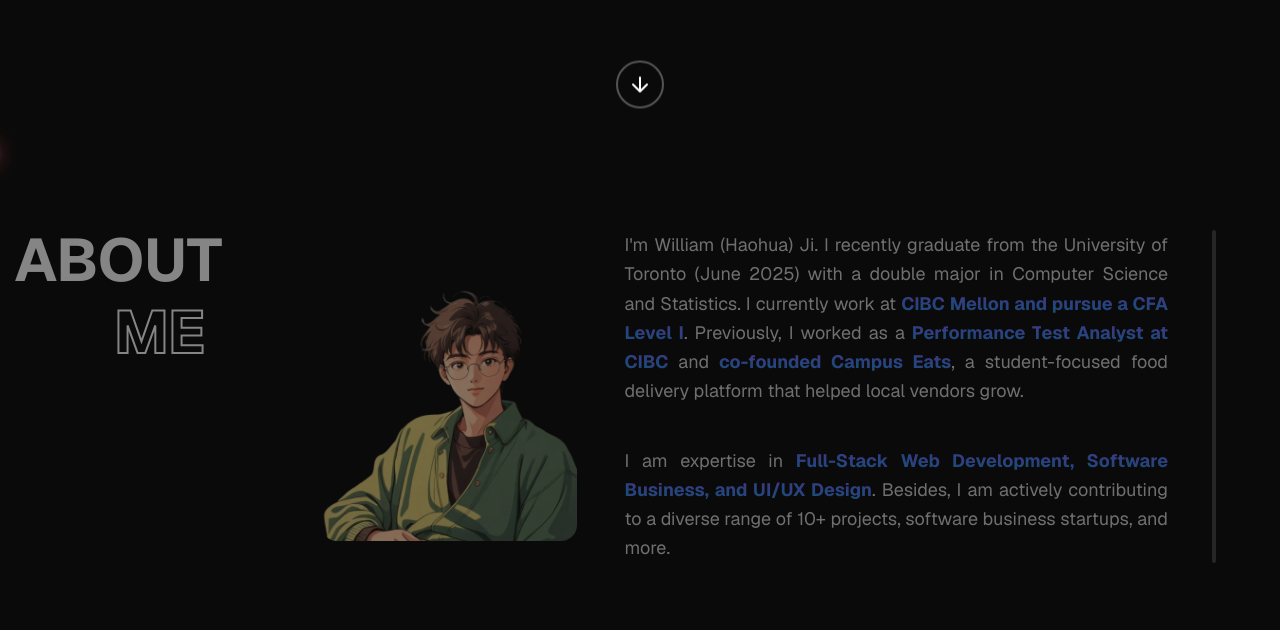
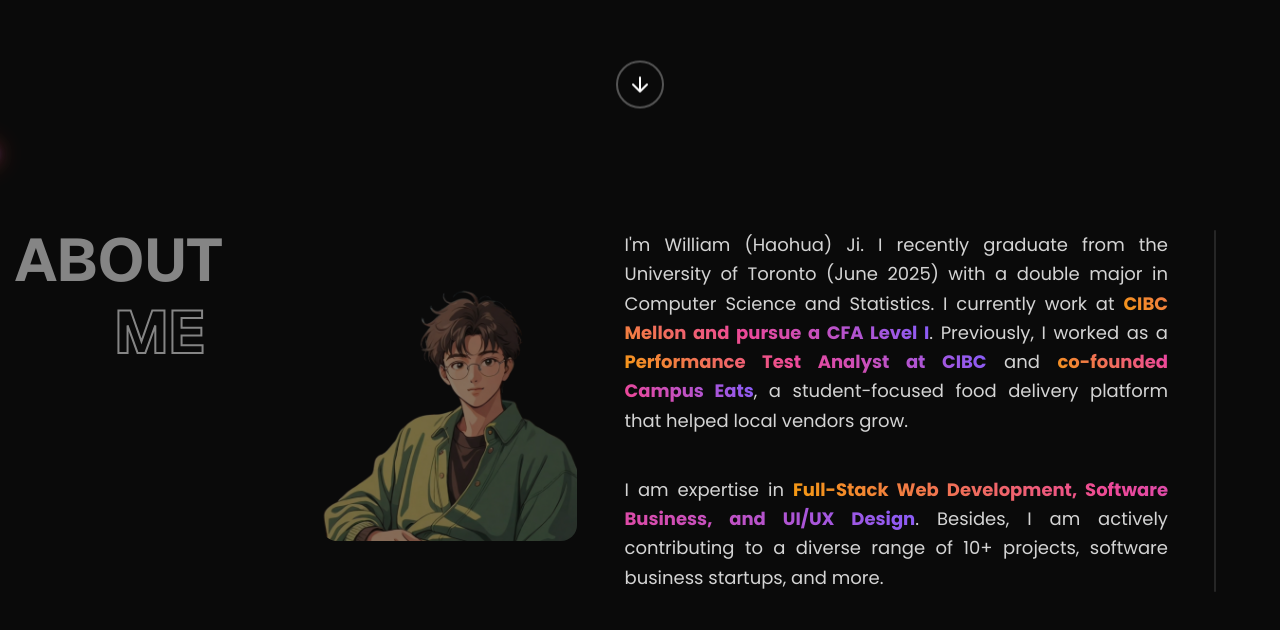
Before and after one commit to WilliamJiH/WilliamJiH.github.io, a Next.js app: page / in a window 1280 px wide. Shown: the part 650-1280 px from the top of the page. Built offline with nearby package versions, Linux system fonts and the light colour scheme.

Commit message:
Done About Me with minor fixes

```diff
--- a/src/app/layout.tsx
+++ b/src/app/layout.tsx
@@ -1,7 +1,14 @@
 import type { Metadata } from "next";
 import { GeistSans } from "geist/font/sans";
+import { Poppins } from "next/font/google";
 import "./globals.css";
 import { MyFloatingDock } from "@/components/floating-dock";
+
+const poppins = Poppins({
+  subsets: ["latin"],
+  weight: ["400", "500", "600", "700"],
+  variable: "--font-poppins",
+});
 
 export const metadata: Metadata = {
   title: "Create Next App",
@@ -15,7 +22,7 @@
 }>) {
   return (
     <html lang="en">
-      <body className={`${GeistSans.variable} ${GeistSans.className} antialiased`}>
+      <body className={`${GeistSans.variable} ${poppins.variable} ${GeistSans.className} antialiased`}>
         {children}
         <MyFloatingDock />
       </body>
--- a/src/app/page.tsx
+++ b/src/app/page.tsx
@@ -3,10 +3,9 @@
 import { Spotlight } from '@/components/ui/spotlight';
 import LoadingWrapper from '@/components/loading-wrapper';
 import { HypertextReveal } from '@/components/ui/hypertext';
-import { useState, useEffect, useRef } from 'react';
+import { useState, useEffect, useRef, useCallback } from 'react';
 import { motion } from 'motion/react';
 import Image from 'next/image';
-import { CardSpotlight } from '@/components/ui/card-spotlight';
 
 export default function Home() {
   const [currentSentence, setCurrentSentence] = useState(0);
@@ -26,7 +25,7 @@
     'Moving fast. Breaking nothing.',
   ];
 
-  const cycleSentences = () => {
+  const cycleSentences = useCallback(() => {
     setShowSentence(true);
 
     setTimeout(() => {
@@ -35,9 +34,9 @@
       setTimeout(() => {
         setCurrentSentence((prev) => (prev + 1) % sentences.length);
         cycleSentences();
-      }, 2000); // Wait 2s for fade out to complete
-    }, 4000); // Show for 4s
-  };
+      }, 1500); // Wait 1s for fade out to complete
+    }, 4000); // Show for 5s (1s fade-in + 4s fully visible)
+  }, [sentences.length]);
 
   useEffect(() => {
     const startSentences = setTimeout(() => {
@@ -168,7 +167,7 @@
                   key={currentSentence}
                   initial={{ opacity: 0 }}
                   animate={{ opacity: showSentence ? 1 : 0 }}
-                  transition={{ duration: 2, ease: 'easeInOut' }}
+                  transition={{ duration: 1, ease: 'easeInOut' }}
                   className='h-8 md:h-12 flex items-center justify-center text-neutral-300 text-center'
                 >
                   {sentences[currentSentence]}
@@ -263,12 +262,13 @@
               {/* Right Section - Combined Paragraphs */}
               <div className='flex-1 relative max-w-2xl'>
                 {/* Vertical Progress Line */}
-                <div className='absolute right-0 top-0 bottom-0 w-1 bg-neutral-800 rounded-full hidden lg:block'>
+                <div className='absolute right-0 top-0 bottom-0 w-0.5 bg-neutral-800 rounded-full hidden lg:block'>
                   <div
-                    className='bg-gradient-to-b from-purple-500 via-blue-500 to-green-500 rounded-full transition-all duration-300 ease-out'
+                    className='rounded-full transition-all duration-300 ease-out'
                     style={{
                       height: `${homePageProgress * 100}%`,
                       width: '100%',
+                      background: 'linear-gradient(to bottom, #f59e0b, #ec4899, #8b5cf6, #3b82f6, #10b981)',
                     }}
                   />
                 </div>
@@ -276,114 +276,65 @@
                   <p
                     className='text-base sm:text-lg md:text-xl lg:text-base xl:text-lg text-neutral-300 leading-relaxed text-justify mb-8 lg:mb-10'
                     style={{
-                      fontFamily: 'var(--font-geist), Geist Sans, system-ui, sans-serif',
+                      fontFamily: 'var(--font-poppins), system-ui, sans-serif !important',
                     }}
                   >
-                    {(() => {
-                      const text =
-                        "I'm William (Haohua) Ji. I recently graduate from the University of Toronto (June 2025) with a double major in Computer Science and Statistics. I currently work at CIBC Mellon and pursue a CFA Level I. Previously, I worked as a Performance Test Analyst at CIBC and co-founded Campus Eats, a student-focused food delivery platform that helped local vendors grow.";
-                      const highlights = [
-                        {
-                          text: 'CIBC Mellon and pursue a CFA Level I',
-                          start: text.indexOf('CIBC Mellon and pursue a CFA Level I'),
-                        },
-                        {
-                          text: 'Performance Test Analyst at CIBC',
-                          start: text.indexOf('Performance Test Analyst at CIBC'),
-                        },
-                        { text: 'co-founded Campus Eats', start: text.indexOf('co-founded Campus Eats') },
-                      ];
-
-                      return text.split('').map((char, index) => {
-                        const totalChars = 364;
-                        const charProgress =
-                          scrollDirection === 'up'
-                            ? aboutSectionProgress
-                            : Math.max(0, Math.min(1, (aboutSectionProgress * totalChars - index) / 5));
-
-                        const isHighlighted = highlights.some(
-                          (highlight) => index >= highlight.start && index < highlight.start + highlight.text.length
-                        );
-
-                        return (
+                    I'm William (Haohua) Ji. I recently graduate from the University of Toronto (June 2025) with a
+                    double major in Computer Science and Statistics. I currently work at{' '}
                     <span
-                            key={index}
-                            className={isHighlighted ? 'font-bold bg-clip-text text-transparent' : ''}
+                      className='font-bold bg-clip-text text-transparent'
                       style={{
-                              filter:
-                                scrollDirection === 'up' ? 'blur(0px)' : `blur(${Math.max(0, 5 - charProgress * 5)}px)`,
-                              opacity: Math.max(0.2, charProgress),
-                              transition: 'filter 0.3s ease, opacity 0.3s ease',
-                              ...(isHighlighted && {
-                                backgroundImage: 'linear-gradient(45deg, #10b981, #3b82f6, #8b5cf6, #ec4899)',
+                        backgroundImage: 'linear-gradient(45deg, #f59e0b, #ec4899, #8b5cf6, #3b82f6, #10b981)',
                         backgroundSize: '200% 200%',
                         animation: 'aurora 6s ease-in-out infinite',
-                              }),
                       }}
                     >
-                            {char}
+                      CIBC Mellon and pursue a CFA Level I
                     </span>
-                        );
-                      });
-                    })()}
+                    . Previously, I worked as a{' '}
+                    <span
+                      className='font-bold bg-clip-text text-transparent'
+                      style={{
+                        backgroundImage: 'linear-gradient(45deg, #f59e0b, #ec4899, #8b5cf6, #3b82f6, #10b981)',
+                        backgroundSize: '200% 200%',
+                        animation: 'aurora 6s ease-in-out infinite',
+                      }}
+                    >
+                      Performance Test Analyst at CIBC
+                    </span>{' '}
+                    and{' '}
+                    <span
+                      className='font-bold bg-clip-text text-transparent'
+                      style={{
+                        backgroundImage: 'linear-gradient(45deg, #f59e0b, #ec4899, #8b5cf6, #3b82f6, #10b981)',
+                        backgroundSize: '200% 200%',
+                        animation: 'aurora 6s ease-in-out infinite',
+                      }}
+                    >
+                      co-founded Campus Eats
+                    </span>
+                    , a student-focused food delivery platform that helped local vendors grow.
                   </p>
 
                   <p
                     className='text-base sm:text-lg md:text-xl lg:text-base xl:text-lg text-neutral-300 leading-relaxed text-justify'
                     style={{
-                      fontFamily: 'var(--font-geist), Geist Sans, system-ui, sans-serif',
+                      fontFamily: 'var(--font-poppins), system-ui, sans-serif !important',
                     }}
                   >
-                    {(() => {
-                      const text =
-                        'I am expertise in Full-Stack Web Development, Software Business, and UI/UX Design. Besides, I am actively contributing to a diverse range of 10+ projects, software business startups, and more.';
-                      const highlights = [
-                        {
-                          text: 'Full-Stack Web Development, Software Business, and UI/UX Design',
-                          start: text.indexOf('Full-Stack Web Development, Software Business, and UI/UX Design'),
-                        },
-                      ];
-
-                      return text.split('').map((char, index) => {
-                        const firstParagraphLength = 364;
-                        const totalChars = 227;
-                        const adjustedIndex = index + firstParagraphLength + 20;
-                        const charProgress =
-                          scrollDirection === 'up'
-                            ? aboutSectionProgress
-                            : Math.max(
-                                0,
-                                Math.min(
-                                  1,
-                                  (aboutSectionProgress * (firstParagraphLength + totalChars + 20) - adjustedIndex) / 5
-                                )
-                              );
-
-                        const isHighlighted = highlights.some(
-                          (highlight) => index >= highlight.start && index < highlight.start + highlight.text.length
-                        );
-
-                        return (
+                    I am expertise in{' '}
                     <span
-                            key={index}
-                            className={isHighlighted ? 'font-bold bg-clip-text text-transparent' : ''}
+                      className='font-bold bg-clip-text text-transparent'
                       style={{
-                              filter:
-                                scrollDirection === 'up' ? 'blur(0px)' : `blur(${Math.max(0, 5 - charProgress * 5)}px)`,
-                              opacity: Math.max(0.2, charProgress),
-                              transition: 'filter 0.3s ease, opacity 0.3s ease',
-                              ...(isHighlighted && {
-                                backgroundImage: 'linear-gradient(45deg, #10b981, #3b82f6, #8b5cf6, #ec4899)',
+                        backgroundImage: 'linear-gradient(45deg, #f59e0b, #ec4899, #8b5cf6, #3b82f6, #10b981)',
                         backgroundSize: '200% 200%',
                         animation: 'aurora 6s ease-in-out infinite',
-                              }),
                       }}
                     >
-                            {char}
+                      Full-Stack Web Development, Software Business, and UI/UX Design
                     </span>
-                        );
-                      });
-                    })()}
+                    . Besides, I am actively contributing to a diverse range of 10+ projects, software business
+                    startups, and more.
                   </p>
                 </div>
               </div>
```
Lines whose indentation alone changed are shown as unchanged.
